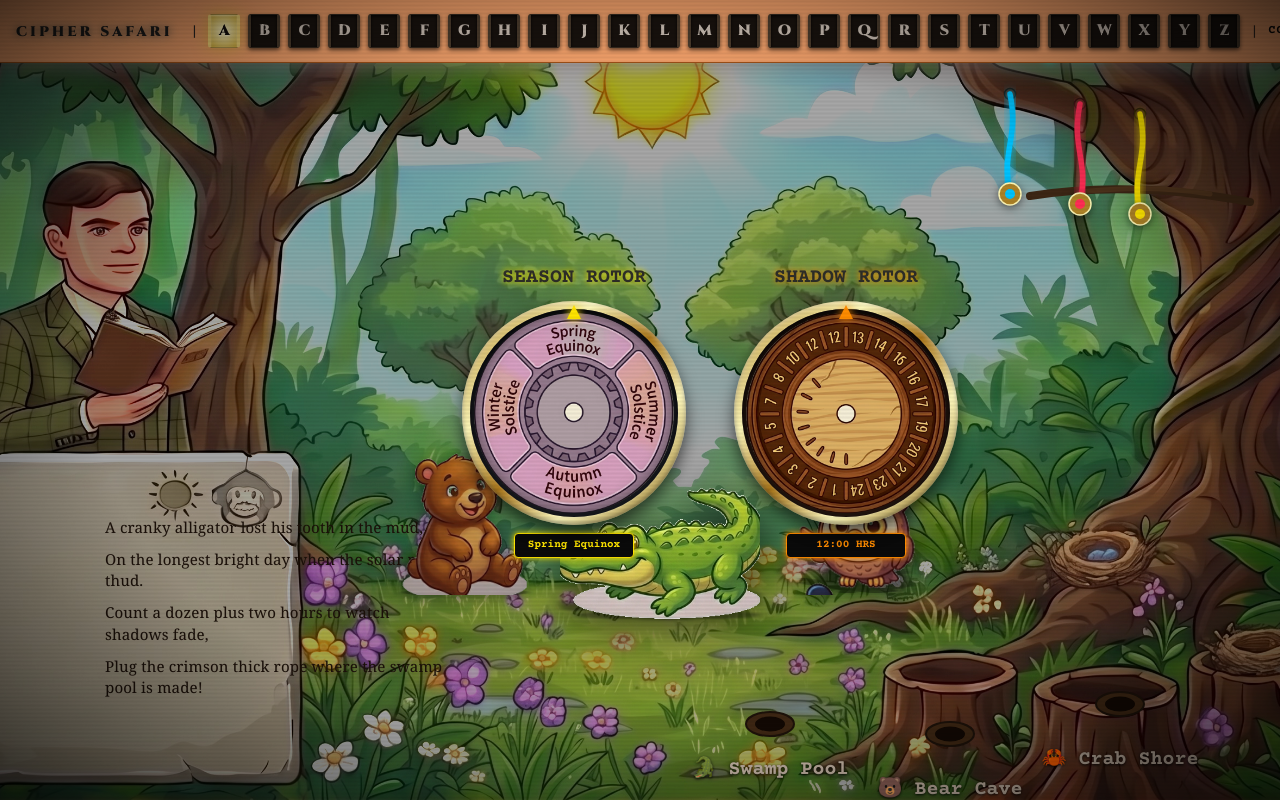
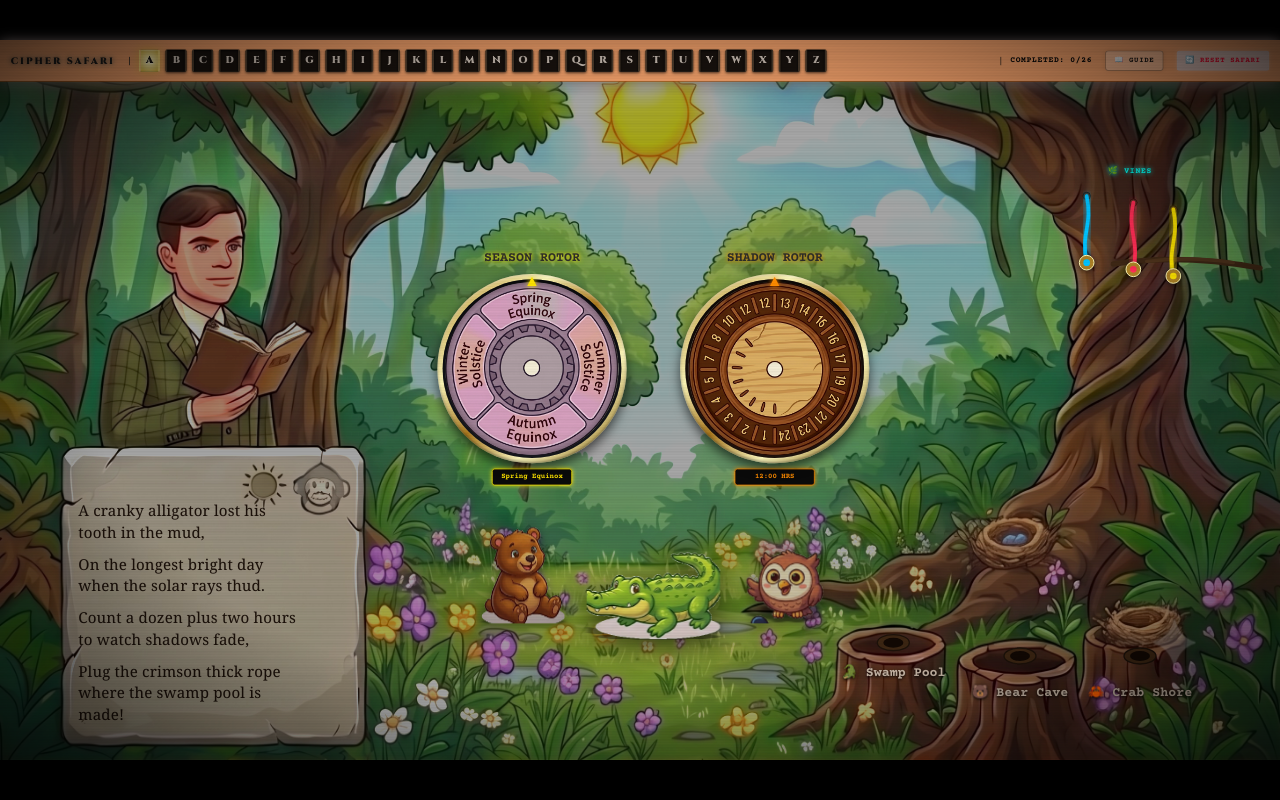
Before and after one commit to pavanpkulkarni/cipher_safari, a Next.js app: page / in a window 1280 px wide. Built offline with nearby package versions, Linux system fonts and the light colour scheme.

Commit message:
add game guide and dynamic scaling

```diff
--- a/app/page.js
+++ b/app/page.js
@@ -29,6 +29,27 @@ export default function GamePage() {
   const [showSuccessOverlay, setShowSuccessOverlay] = useState(false)
   const [gameComplete, setGameComplete] = useState(false)
   const [particles, setParticles] = useState([])
+  const [showHelp, setShowHelp] = useState(false)
+  const [scale, setScale] = useState(1)
+
+  useEffect(() => {
+    const handleResize = () => {
+      // Use standard 16:9 HD resolution (1920x1080) to eliminate black bars on most wide screens
+      const targetWidth = 1920
+      const targetHeight = 1080
+      const widthScale = window.innerWidth / targetWidth
+      const heightScale = window.innerHeight / targetHeight
+      // Use Math.min to ensure it always fits entirely in the viewport without clipping
+      const newScale = Math.min(widthScale, heightScale)
+      setScale(newScale)
+    }
+
+    // Initial calculation
+    handleResize()
+
+    window.addEventListener('resize', handleResize)
+    return () => window.removeEventListener('resize', handleResize)
+  }, [])
 
   const currentPuzzle = PUZZLES[currentLevelIndex]
 
@@ -186,7 +207,30 @@ export default function GamePage() {
   if (!currentPuzzle) return null
 
   return (
-    <div className="game-container" style={{ fontFamily: 'Outfit, sans-serif' }}>
+    <div
+      className="game-container"
+      style={{
+        fontFamily: 'Outfit, sans-serif',
+        background: '#000',
+        display: 'flex',
+        alignItems: 'center',
+        justifyContent: 'center',
+        width: '100vw',
+        height: '100vh',
+        overflow: 'hidden'
+      }}
+    >
+      {/* Scaled Game Canvas: Everything inside this div scales proportionally together */}
+      <div
+        style={{
+          width: '1920px',
+          height: '1080px',
+          position: 'relative',
+          transform: `scale(${scale})`,
+          transformOrigin: 'center center',
+          flexShrink: 0,
+        }}
+      >
         {/* CRT Effects */}
         <div className="crt-overlay" aria-hidden="true" />
         <div className="crt-vignette" aria-hidden="true" />
@@ -202,7 +246,8 @@ export default function GamePage() {
             transition={{ duration: 0.7 }}
             style={{
               backgroundImage: `url(${SEASON_BACKGROUNDS[seasonIndex]})`,
-            filter: 'brightness(1.2)'
+              filter: 'brightness(1.2)',
+              backgroundSize: '100% 100%', /* Scales background image to fit the window boundaries exactly */
             }}
           />
         </AnimatePresence>
@@ -226,6 +271,7 @@ export default function GamePage() {
               setCurrentLevelIndex(idx)
               resetInteractionState()
             }}
+            onToggleHelp={() => setShowHelp(true)}
           />
 
           {/* ===== MAIN GAME AREA ===== */}
@@ -233,16 +279,18 @@ export default function GamePage() {
 
             {/* ===== LEFT PANEL: Limerick Text Floating Over Background Scroll ===== */}
             <div
-            className="flex flex-col items-start justify-end" /* CHANGED: items-center -> items-start to move it LEFT */
+              className="flex flex-col items-start justify-end"
               style={{
-              width: '450px',
+                width: '350px',         /* Locked width relative to 1920px canvas baseline */
                 flexShrink: 0,
-              paddingBottom: '100px', /* INCREASE this value to move it UP, DECREASE to move it DOWN */
-              paddingLeft: '100px',    /* DECREASE this value to move it LEFT, INCREASE to move it RIGHT */
+                paddingBottom: '50px',  /* Locked bottom padding relative to 1080px height baseline */
+                paddingLeft: '110px',    /* Locked left padding relative to 1920px width baseline */
               }}
             >
               {/* Limerick */}
+              <div style={{ transform: 'scale(1.5)', transformOrigin: 'bottom left' }}>
                 <LimerickBox puzzle={currentPuzzle} seasonIndex={seasonIndex} />
+              </div>
             </div>
 
             {/* ===== CENTER: Animal Stage + Dials Console ===== */}
@@ -253,10 +301,10 @@ export default function GamePage() {
                 className="flex z-10"
                 style={{
                   position: 'absolute',
-                top: '200px',                 /* VERTICAL ALIGNMENT: Increase to move DOWN, decrease to move UP */
+                  top: '250px',                 /* VERTICAL ALIGNMENT: Increase to move DOWN, decrease to move UP */
                   left: '50%',                 /* HORIZONTAL ALIGNMENT: Use '50%' with transform to center, or set a direct pixel value (e.g. '120px') */
                   transform: 'translateX(-50%)', /* Keeps the console centered horizontally when left is 50% */
-                gap: '48px',                 /* SPACING: Spacing/gap between the two rotors */
+                  gap: '80px',                 /* SPACING: Spacing/gap between the two rotors */
                 }}
               >
                 {/* Season Rotor */}
@@ -291,7 +339,7 @@ export default function GamePage() {
                     onChange={handleSeasonChange}
                     dialImage="/seasons/season_dial.png"
                     disabled={isValidating || !!feedback}
-                  size={200} /* ROTOR SIZE: Change this number (e.g. 180, 200) to make it larger */
+                    size={260} /* ROTOR SIZE: Change this number (e.g. 180, 200) to make it larger */
                   />
                 </div>
 
@@ -327,7 +375,7 @@ export default function GamePage() {
                     onChange={handleHourChange}
                     dialImage="/seasons/shadow_dial.png"
                     disabled={isValidating || !!feedback}
-                  size={200} /* ROTOR SIZE: Change this number (e.g. 180, 200) to make it larger */
+                    size={260} /* ROTOR SIZE: Change this number (e.g. 180, 200) to make it larger */
                   />
                 </div>
               </div>
@@ -340,7 +388,7 @@ export default function GamePage() {
                   bottom: '180px',          /* VERTICAL POSITION: Increase to move UP, decrease to move DOWN */
                   left: '0',
                   right: '0',
-                transform: 'translateX(-150px)', /* HORIZONTAL SHIFT: Change '0px' to a positive value to move RIGHT (e.g., '40px') or negative to move LEFT (e.g., '-40px') */
+                  transform: 'translateX(-100px)', /* HORIZONTAL SHIFT: Change '0px' to a positive value to move RIGHT (e.g., '40px') or negative to move LEFT (e.g., '-40px') */
                   zIndex: 5,
                 }}
               >
@@ -385,7 +433,7 @@ export default function GamePage() {
                     textShadow: '0 0 8px #00FFF5',
                     position: 'relative',
                     top: '-110px',           /* VERTICAL: Increase to move text DOWN, decrease to move UP */
-                  left: '-50px',          /* HORIZONTAL: Increase to move text RIGHT, decrease to move LEFT */
+                    left: '-70px',          /* HORIZONTAL: Increase to move text RIGHT, decrease to move LEFT */
                     marginBottom: '8px'   /* SPACING: Spacing beneath the text label */
                   }}
                 >
@@ -398,14 +446,14 @@ export default function GamePage() {
                   feedback={feedback}
 
                   /* SOCKET COORDINATE CONTROLS */
-                socket1X={-200}       /* SOCKET 1 (LEFT STUMP) HORIZONTAL: Increase to move RIGHT, decrease to move LEFT */
-                socket1Y={540}      /* SOCKET 1 (LEFT STUMP) VERTICAL: Increase to move DOWN, decrease to move UP */
+                  socket1X={-270}       /* SOCKET 1 (LEFT STUMP) HORIZONTAL: Increase to move RIGHT, decrease to move LEFT */
+                  socket1Y={580}      /* SOCKET 1 (LEFT STUMP) VERTICAL: Increase to move DOWN, decrease to move UP */
 
-                socket2X={-20}      /* SOCKET 2 (RIGHT STUMP) HORIZONTAL: Increase to move RIGHT, decrease to move LEFT */
-                socket2Y={550}      /* SOCKET 2 (RIGHT STUMP) VERTICAL: Increase to move DOWN, decrease to move UP */
+                  socket2X={-80}      /* SOCKET 2 (RIGHT STUMP) HORIZONTAL: Increase to move RIGHT, decrease to move LEFT */
+                  socket2Y={600}      /* SOCKET 2 (RIGHT STUMP) VERTICAL: Increase to move DOWN, decrease to move UP */
 
-                socket3X={150}      /* SOCKET 3 (MIDDLE STUMP) HORIZONTAL: Increase to move RIGHT, decrease to move LEFT */
-                socket3Y={520}      /* SOCKET 3 (MIDDLE STUMP) VERTICAL: Increase to move DOWN, decrease to move UP */
+                  socket3X={100}      /* SOCKET 3 (MIDDLE STUMP) HORIZONTAL: Increase to move RIGHT, decrease to move LEFT */
+                  socket3Y={600}      /* SOCKET 3 (MIDDLE STUMP) VERTICAL: Increase to move DOWN, decrease to move UP */
 
                   /* SOCKET LABEL OFFSET CONTROLS */
                   label1OffsetX={0}   /* LABEL 1 HORIZONTAL OFFSET: Shift label 1 text relative to socket 1 */
@@ -541,6 +589,69 @@ export default function GamePage() {
             )}
           </AnimatePresence>
 
+          {/* ===== HELP/INSTRUCTIONS MODAL ===== */}
+          <AnimatePresence>
+            {showHelp && (
+              <motion.div
+                className="absolute inset-0 flex items-center justify-center"
+                style={{ zIndex: 400, background: 'rgba(0,0,0,0.7)' }}
+                initial={{ opacity: 0 }}
+                animate={{ opacity: 1 }}
+                exit={{ opacity: 0 }}
+              >
+                <motion.div
+                  className="text-left p-8 rounded-2xl max-w-lg"
+                  style={{
+                    background: 'linear-gradient(135deg, #fbf5b7 0%, #fcf6ba 50%, #e6d3a0 100%)',
+                    border: '3px solid #3d3023',
+                    boxShadow: '0 10px 30px rgba(0,0,0,0.5)',
+                    color: '#1b120c',
+                    fontFamily: 'Georgia, serif',
+                  }}
+                  initial={{ scale: 0.8, y: 50 }}
+                  animate={{ scale: 1, y: 0 }}
+                  exit={{ scale: 0.8, y: 50 }}
+                  transition={{ type: 'spring', duration: 0.5 }}
+                >
+                  <h3 className="text-2xl font-black mb-4 text-center" style={{ fontFamily: 'Cinzel, serif', color: '#3d3023', borderBottom: '2px dashed #3d3023', paddingBottom: '8px' }}>
+                    📖 EXPLORER&apos;S GUIDE
+                  </h3>
+
+                  <h4 className="text-sm font-bold uppercase tracking-wider mb-1" style={{ color: '#5c4534' }}>
+                    What is the Enigma Machine? (ELI5)
+                  </h4>
+                  <p className="text-sm mb-4 leading-relaxed">
+                    Imagine a secret-code typewriter! When you press a letter, the wheel spins and lights up a different letter. Only someone who knows exactly how the wheels are set can read your secret message!
+                  </p>
+
+                  <h4 className="text-sm font-bold uppercase tracking-wider mb-1" style={{ color: '#5c4534' }}>
+                    How to Play (Simple Steps)
+                  </h4>
+                  <ol className="list-decimal list-inside text-sm space-y-2 leading-relaxed">
+                    <li><strong>Read the scroll</strong> on the bottom left. Look for clues about a <em>season</em>, a <em>time of day</em>, and a <em>color</em>!</li>
+                    <li><strong>Spin the left dial</strong> to match the season. Spin the <strong>right dial</strong> to align the sun shadow.</li>
+                    <li><strong>Grab a colored vine cord</strong> from the tree branch and drag it into the target animal stump socket!</li>
+                    <li><strong>Unlock the level</strong>: If your dials and vine color are correct, the animal will do a happy dance and unlock the next level!</li>
+                  </ol>
+
+                  <div className="mt-6 flex justify-center">
+                    <button
+                      onClick={() => setShowHelp(false)}
+                      className="px-6 py-2.5 rounded-lg text-sm font-bold transition-transform hover:scale-105"
+                      style={{
+                        background: '#3d3023',
+                        color: '#fcf6ba',
+                        boxShadow: '0 4px 10px rgba(0,0,0,0.2)',
+                      }}
+                    >
+                      Got it, Let&apos;s Play!
+                    </button>
+                  </div>
+                </motion.div>
+              </motion.div>
+            )}
+          </AnimatePresence>
+
           {/* ===== PARTICLE SPARKS ===== */}
           {particles.map(p => (
             <div
@@ -559,6 +670,8 @@ export default function GamePage() {
             />
           ))}
         </div>
+        {/* End of Scaled Game Canvas */}
+      </div>
     </div>
   )
 }
--- a/components/LevelTracker.jsx
+++ b/components/LevelTracker.jsx
@@ -2,7 +2,7 @@
 
 import { motion } from 'framer-motion'
 
-export default function LevelTracker({ puzzles, currentIndex, completed, onRestart, onSelectLevel }) {
+export default function LevelTracker({ puzzles, currentIndex, completed, onRestart, onSelectLevel, onToggleHelp }) {
   return (
     <div
       style={{
@@ -156,6 +156,33 @@ export default function LevelTracker({ puzzles, currentIndex, completed, onResta
         COMPLETED: {completed.length}/26
       </span>
 
+      {/* Help button */}
+      <motion.button
+        onClick={onToggleHelp}
+        whileHover={{ scale: 1.05, background: 'rgba(92, 73, 56, 0.15)' }}
+        whileTap={{ scale: 0.95 }}
+        style={{
+          flexShrink: 0,
+          marginLeft: '8px',
+          padding: '6px 12px',
+          borderRadius: '4px',
+          background: 'rgba(255, 255, 255, 0.25)',
+          border: '1px solid rgba(27, 23, 20, 0.4)',
+          color: '#1b1714',
+          fontFamily: 'Courier Prime, monospace',
+          fontSize: '11px',
+          fontWeight: '900',
+          cursor: 'pointer',
+          letterSpacing: '1px',
+          boxShadow: '0 0 8px rgba(0,0,0,0.1)',
+          transition: 'all 0.2s',
+          whiteSpace: 'nowrap',
+        }}
+        title="Show instructions on how to play"
+      >
+        📖 GUIDE
+      </motion.button>
+
       {/* Restart button */}
       <motion.button
         onClick={onRestart}
--- a/components/VineBoard.jsx
+++ b/components/VineBoard.jsx
@@ -5,9 +5,9 @@ import { VINE_COLORS, VINE_COLOR_MAP } from '@/lib/gameData'
 
 // Vine anchors hanging from the tree branch at the top right of the canvas
 const VINE_ANCHORS = {
-  0: { x: 40, y: -90, restingH: 100 },
-  1: { x: 110, y: -80, restingH: 100 },
-  2: { x: 170, y: -70, restingH: 100 },
+  0: { x: 20, y: -90, restingH: 100 },
+  1: { x: 90, y: -80, restingH: 100 },
+  2: { x: 150, y: -70, restingH: 100 },
 }
 
 const SOCKET_LABELS = {
```
Also changed, not shown: components/AnimalStage.jsx (line endings or trailing spaces). Lines whose indentation alone changed are shown as unchanged.
